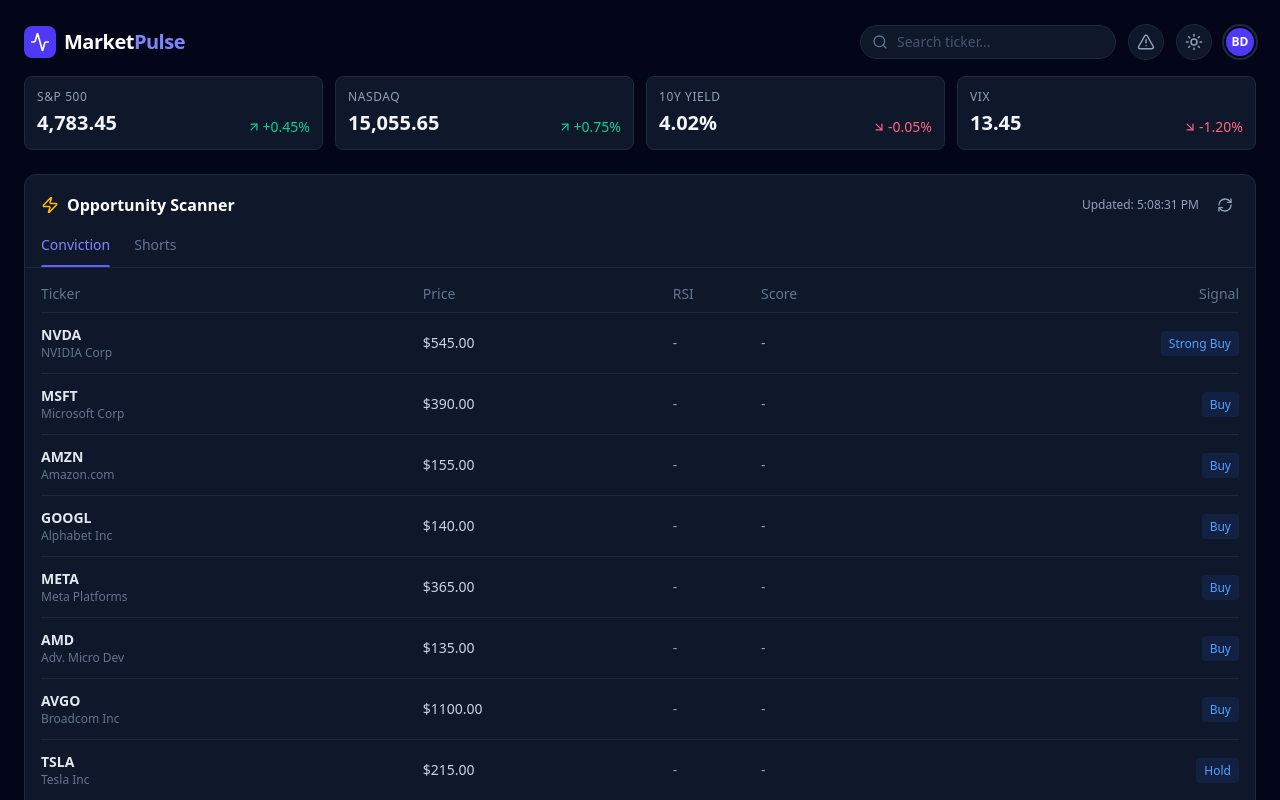
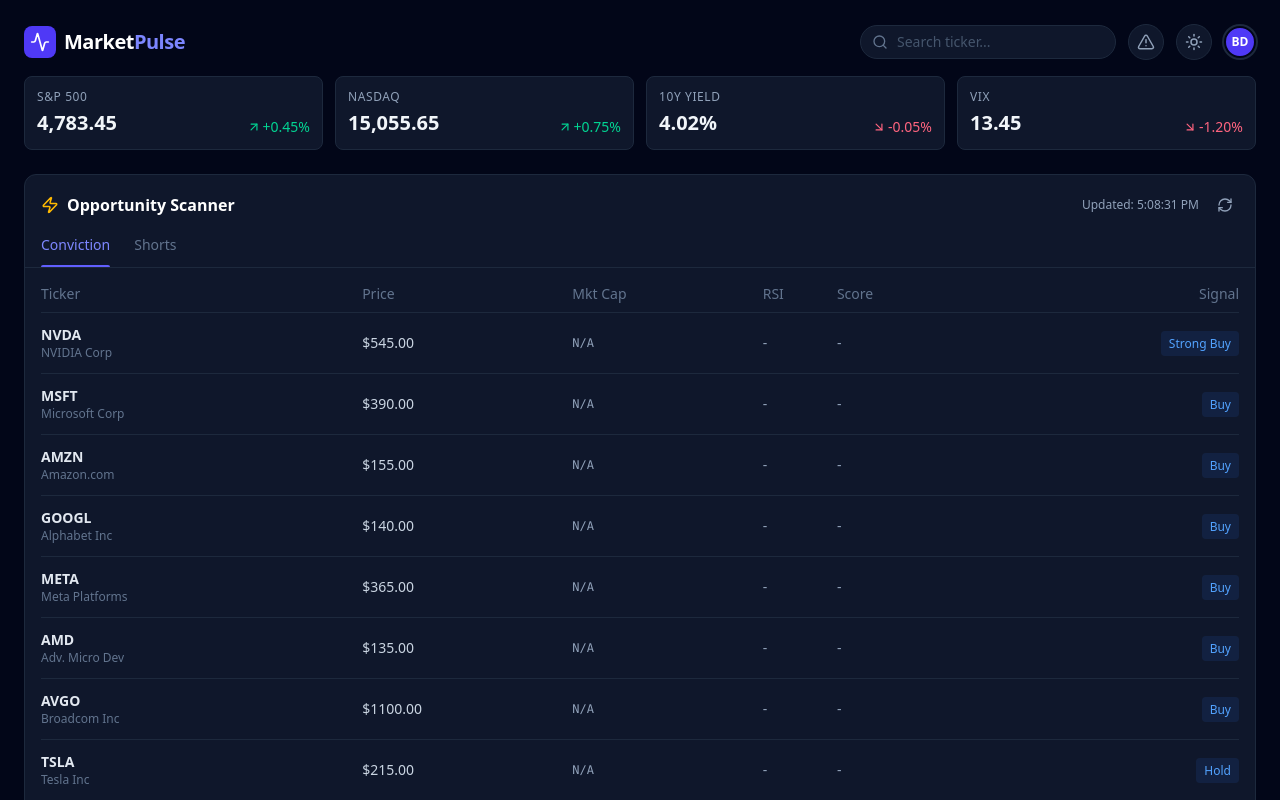
Before and after one commit to bdaniher-commits/market-data, a React (Vite) app: page / in a window 1280 px wide. Shown: the top 800 px of the page. Built offline with nearby package versions, Linux system fonts and the light colour scheme; no server answers.

Commit message:
Add Market Cap column to Opportunity Table

```diff
--- a/src/App.jsx
+++ b/src/App.jsx
@@ -260,6 +260,14 @@
   return Math.max(0, Math.min(100, score));
 };
 
+const formatMarketCap = (marketCap) => {
+  if (!marketCap) return 'N/A';
+  if (marketCap >= 1e12) return (marketCap / 1e12).toFixed(2) + 'T';
+  if (marketCap >= 1e9) return (marketCap / 1e9).toFixed(2) + 'B';
+  if (marketCap >= 1e6) return (marketCap / 1e6).toFixed(2) + 'M';
+  return marketCap.toLocaleString();
+};
+
 const fetchSimpleQuote = async (ticker) => {
   try {
     // Fetch more data to calculate indicators (2 months for enough history)
@@ -284,6 +292,7 @@
       price: currentPrice.toFixed(2),
       change: (currentPrice - quote.chartPreviousClose).toFixed(2),
       changePercent: ((currentPrice - quote.chartPreviousClose) / quote.chartPreviousClose * 100).toFixed(2) + '%',
+      marketCap: formatMarketCap(quote.marketCap),
       high52: quote.fiftyTwoWeekHigh,
       low52: quote.fiftyTwoWeekLow,
       rsi: rsi ? rsi.toFixed(1) : 'N/A',
@@ -474,6 +483,7 @@
           <tr className="text-slate-500 border-b border-slate-200 dark:border-slate-800">
             <th className="pb-2 font-medium">Ticker</th>
             <th className="pb-2 font-medium">Price</th>
+            <th className="pb-2 font-medium">Mkt Cap</th>
             <th className="pb-2 font-medium">RSI</th>
             <th className="pb-2 font-medium">Score</th>
             <th className="pb-2 font-medium text-right">Signal</th>
@@ -519,6 +529,9 @@
                     {item.changePercent}
                   </div>
                 )}
+              </td>
+              <td className="py-3 text-slate-500 dark:text-slate-400 font-mono text-xs">
+                {item.marketCap || 'N/A'}
               </td>
               <td className="py-3">
                 {item.rsi ? (
```
